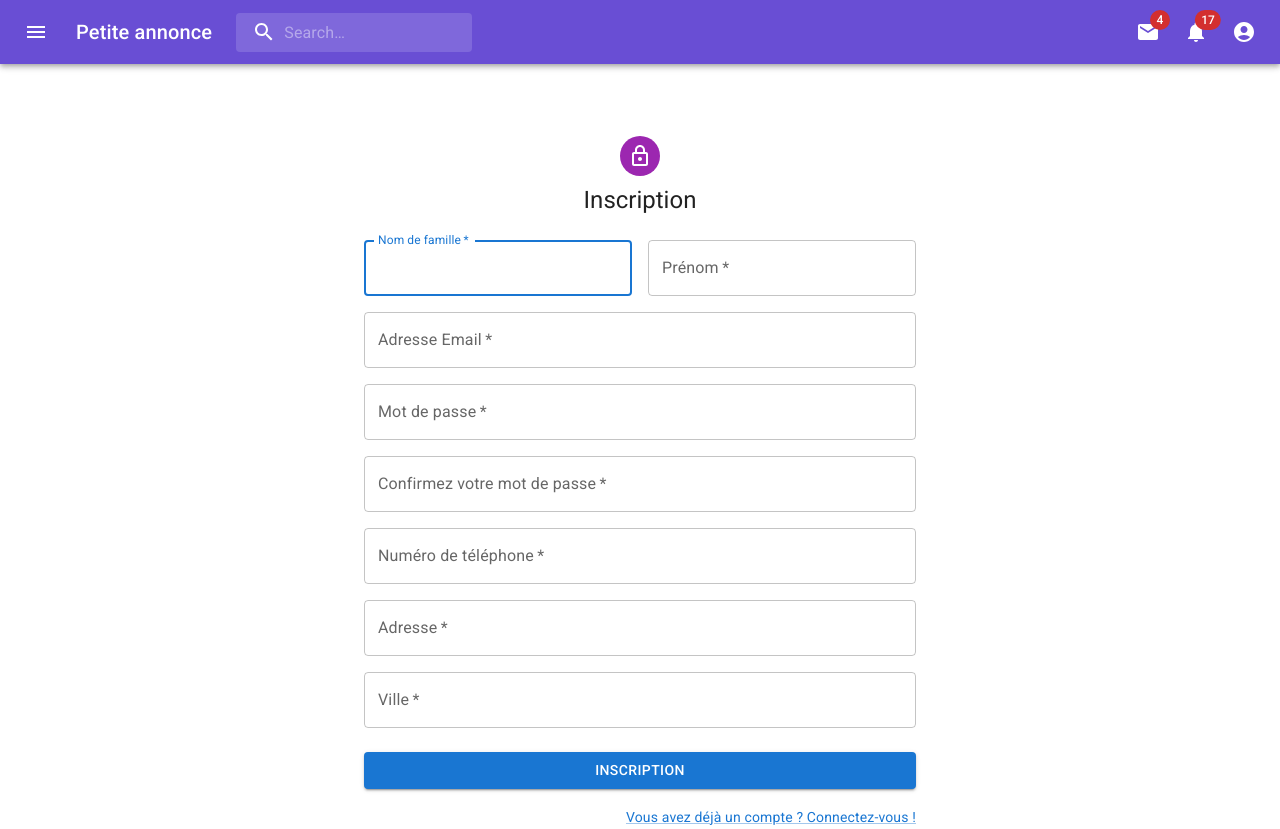
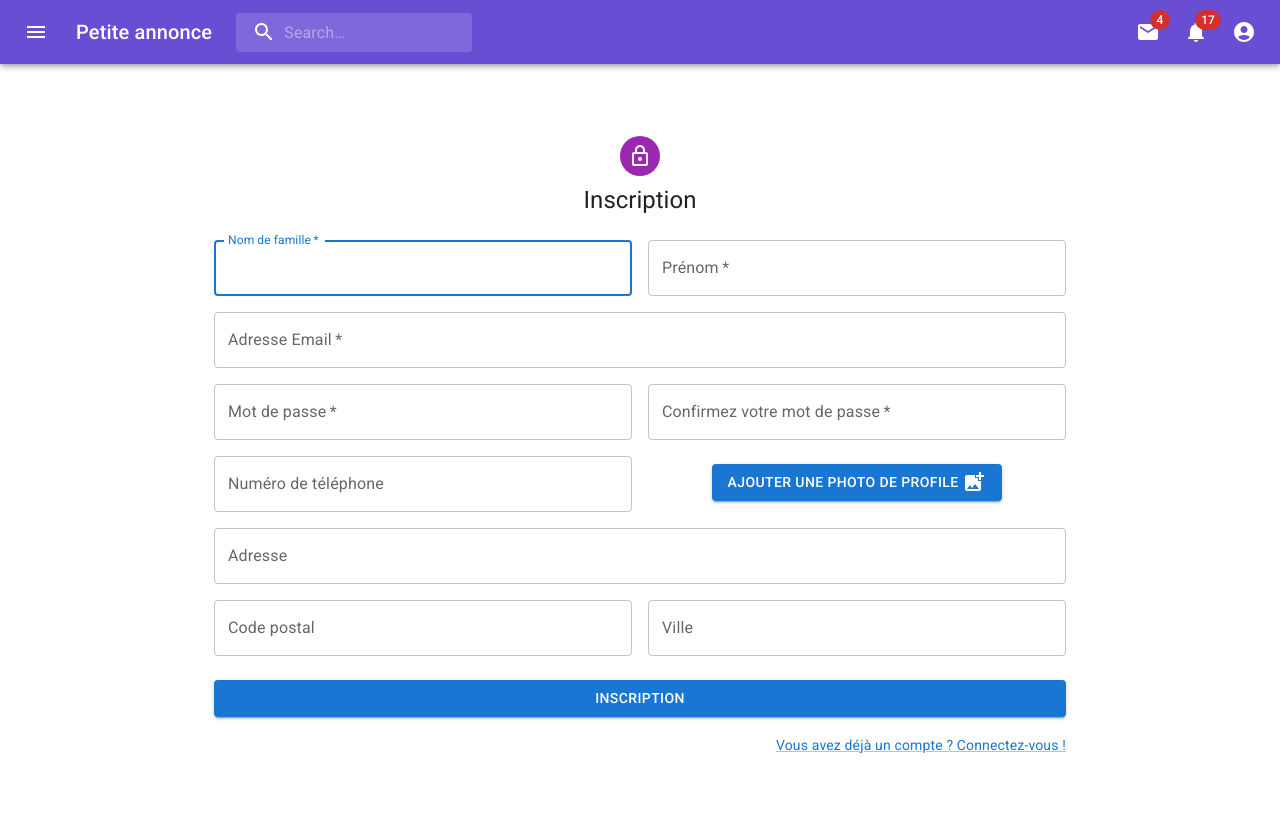
Before and after one commit to amran-zak/Petite-annonce, a React (Create React App) app in the folder petite-annonce-frontend/: page /inscription in a window 1280 px wide. After the commit the page ends 800 px from the top, so only its background shows below. Built offline with nearby package versions, Linux system fonts and the light colour scheme.

Commit message:
modification des pages, possibilité d'ajouter une image lors de l'inscription

```diff
--- a/petite-annonce-frontend/src/Components/Auth/Login.tsx
+++ b/petite-annonce-frontend/src/Components/Auth/Login.tsx
@@ -24,7 +24,7 @@ export default function Login(): JSX.Element {
     return (
         <ThemeProvider theme={theme}>
             <Grid container component="main" sx={{ height: '100vh' }}>
-            <CssBaseline />
+                <CssBaseline/>
                 <Grid
                 item
                 xs={false}
@@ -50,7 +50,7 @@ export default function Login(): JSX.Element {
                         }}
                     >
                         <Avatar sx={{ m: 1, bgcolor: 'secondary.main' }}>
-                <LockOutlinedIcon />
+                            <LockOutlinedIcon/>
                         </Avatar>
                         <Typography component="h1" variant="h5">
                             Connexion
--- a/petite-annonce-frontend/src/Components/Auth/New_password.tsx
+++ b/petite-annonce-frontend/src/Components/Auth/New_password.tsx
@@ -3,9 +3,6 @@ import Avatar from '@mui/material/Avatar';
 import Button from '@mui/material/Button';
 import CssBaseline from '@mui/material/CssBaseline';
 import TextField from '@mui/material/TextField';
-import FormControlLabel from '@mui/material/FormControlLabel';
-import Checkbox from '@mui/material/Checkbox';
-import Link from '@mui/material/Link';
 import Paper from '@mui/material/Paper';
 import Box from '@mui/material/Box';
 import Grid from '@mui/material/Grid';
@@ -50,12 +47,22 @@ export default function New_password(): JSX.Element {
                         }}
                     >
                     <Avatar sx={{ m: 1, bgcolor: 'secondary.main' }}>
-                <LockOutlinedIcon />
+                        <LockOutlinedIcon/>
                     </Avatar>
                     <Typography component="h1" variant="h5">
                         Nouveau mot de passe
                     </Typography>
                     <Box component="form" noValidate onSubmit={handleSubmit} sx={{ mt: 1 }}>
+                        <TextField
+                            margin="normal"
+                            required
+                            fullWidth
+                            name="email"
+                            label="Votre adresse email"
+                            type="email"
+                            id="email"
+                            autoComplete="email"
+                        />
                         <TextField
                             margin="normal"
                             required
--- a/petite-annonce-frontend/src/Components/Auth/SignUp.tsx
+++ b/petite-annonce-frontend/src/Components/Auth/SignUp.tsx
@@ -3,15 +3,15 @@ import Avatar from '@mui/material/Avatar';
 import Button from '@mui/material/Button';
 import CssBaseline from '@mui/material/CssBaseline';
 import TextField from '@mui/material/TextField';
-import FormControlLabel from '@mui/material/FormControlLabel';
-import Checkbox from '@mui/material/Checkbox';
 import Link from '@mui/material/Link';
 import Grid from '@mui/material/Grid';
 import Box from '@mui/material/Box';
 import LockOutlinedIcon from '@mui/icons-material/LockOutlined';
+import AddPhotoAlternateIcon from '@mui/icons-material/AddPhotoAlternate';
 import Typography from '@mui/material/Typography';
 import Container from '@mui/material/Container';
 import { createTheme, ThemeProvider } from '@mui/material/styles';
+
 
 const theme = createTheme();
 
@@ -27,18 +27,11 @@ export default function SignUp() {
 
     return (
         <ThemeProvider theme={theme}>
-      <Container component="main" maxWidth="sm">
-        <CssBaseline />
-        <Box
-          sx={{
-            marginTop: 8,
-            display: 'flex',
-            flexDirection: 'column',
-            alignItems: 'center',
-          }}
-        >
+            <Container component="main" maxWidth="md" sx={{ mb: 5}}>
+                <CssBaseline/>
+                <Box sx={{marginTop: 8, display: 'flex', flexDirection: 'column', alignItems: 'center'}}>
                     <Avatar sx={{ m: 1, bgcolor: 'secondary.main' }}>
-            <LockOutlinedIcon />
+                        <LockOutlinedIcon/>
                     </Avatar>
                     <Typography component="h1" variant="h5">
                         Inscription
@@ -76,7 +69,7 @@ export default function SignUp() {
                                     autoComplete="email"
                                 />
                             </Grid>
-              <Grid item xs={12}>
+                            <Grid item xs={12} sm={6}>
                                 <TextField
                                     required
                                     fullWidth
@@ -87,7 +80,7 @@ export default function SignUp() {
                                     autoComplete="new-password"
                                 />
                             </Grid>
-              <Grid item xs={12}>
+                            <Grid item xs={12} sm={6}>
                                 <TextField
                                     required
                                     fullWidth
@@ -98,9 +91,8 @@ export default function SignUp() {
                                     autoComplete="new-password"
                                 />
                             </Grid>
-              <Grid item xs={12}>
+                            <Grid item xs={12} sm={6}>
                                 <TextField
-                  required
                                     fullWidth
                                     name="phone"
                                     label="Numéro de téléphone"
@@ -108,9 +100,18 @@ export default function SignUp() {
                                     autoComplete="phone"
                                 />
                             </Grid>
+                            <Grid item xs={12} sm={6}>
+                                <Button
+                                    variant="contained"
+                                    component="label"
+                                    sx={{ mt: 1}}
+                                >
+                                    Ajouter une photo de profile&nbsp;<AddPhotoAlternateIcon/>
+                                    <input type="file" hidden/>
+                                </Button>
+                            </Grid>
                             <Grid item xs={12}>
                                 <TextField
-                  required
                                     fullWidth
                                     name="address"
                                     label="Adresse"
@@ -118,9 +119,17 @@ export default function SignUp() {
                                     autoComplete="address"
                                 />
                             </Grid>
-              <Grid item xs={12}>
+                            <Grid item xs={12} sm={6}>
                                 <TextField
-                  required
+                                    fullWidth
+                                    name="codepostal"
+                                    label="Code postal"
+                                    id="codepostal"
+                                    autoComplete="codepostal"
+                                />
+                            </Grid>
+                            <Grid item xs={12} sm={6}>
+                                <TextField
                                     fullWidth
                                     name="city"
                                     label="Ville"
--- a/petite-annonce-frontend/src/Components/NavBar/Header.tsx
+++ b/petite-annonce-frontend/src/Components/NavBar/Header.tsx
@@ -98,8 +98,8 @@ export default function PrimarySearchAppBar() {
       open={isMenuOpen}
       onClose={handleMenuClose}
     >
-      <MenuItem onClick={handleMenuClose}>Profile</MenuItem>
-      <MenuItem onClick={handleMenuClose}>My account</MenuItem>
+      <MenuItem onClick={handleMenuClose} href="/connexion">Connexion</MenuItem>
+      <MenuItem onClick={handleMenuClose} href="/inscription">Inscription</MenuItem>
     </Menu>
   );
 
```
Lines whose indentation alone changed are shown as unchanged.
